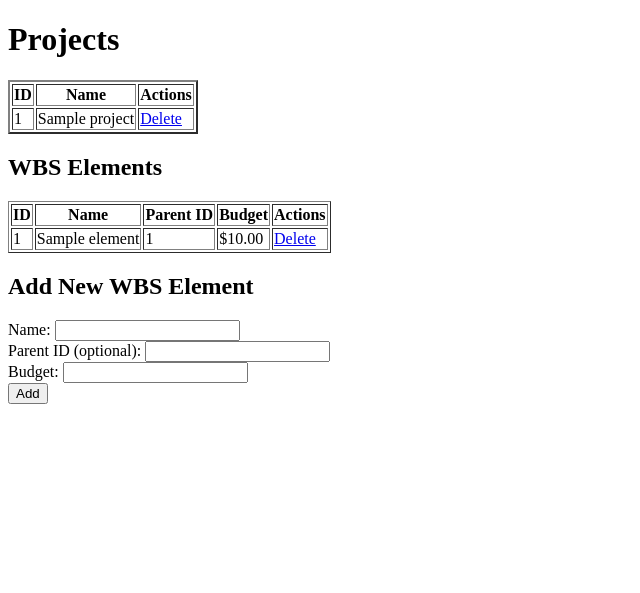
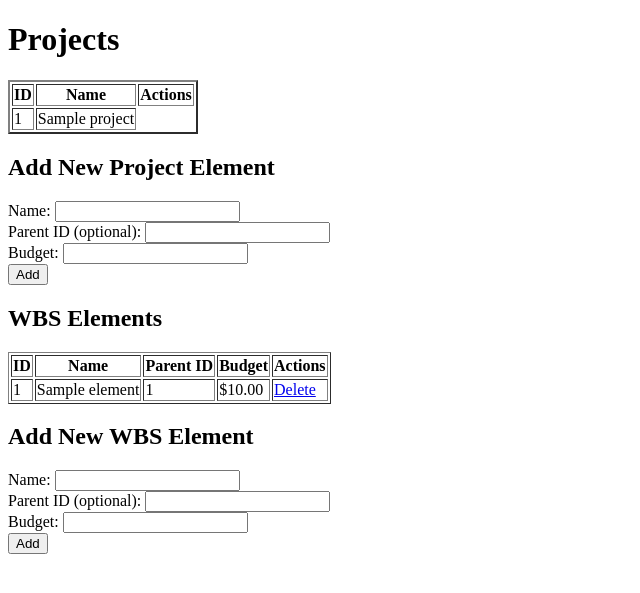
Before and after one commit to attesnn/project_financials, a Flask app: template templates/index.html in a window 1280 px wide. Shown: the top 593 px of the page, without its empty margins (0-640 px from the left). Run offline with Flask 3, Linux system fonts and the light colour scheme; the template is opened without the code that fills it: most values are stand-ins (such as "Sample title", 1, 10 or a date in 2020).

Commit message:
successful project list on website

```diff
--- a/app.py
+++ b/app.py
@@ -1,6 +1,6 @@
 # Import necessary modules
 from flask import Flask, render_template, request, redirect, url_for
-from models import Session, WBSElement  # Import database session and WBS model
+from models import Session, WBSElement, ProjectDetails  # Import database session and WBS model
 
 # Initialize the Flask app
 app = Flask(__name__)
@@ -16,15 +16,17 @@ def index():
 
     # Query all WBS elements from the database
     wbs_elements = session.query(WBSElement).all()
+    project_details = session.query(ProjectDetails).all()
 
     # Close the session to free up resources
     session.close()
 
     # Render the 'index.html' template and pass the WBS elements to it
-    return render_template("index.html", wbs_elements=wbs_elements)
+    return render_template("index.html", wbs_elements=wbs_elements, project_details=project_details)
 
 # Route to handle adding a new WBS element
 @app.route("/add", methods=["POST"])
+
 def add_wbs_element():
     """
     Add a new WBS element to the database.
@@ -53,6 +55,35 @@ def add_wbs_element():
 
     # Redirect the user back to the home page after adding the element
     return redirect(url_for("index"))
+
+@app.route("/addproject", methods=["POST"])
+def add_project():
+    """
+    Add a new project to the database.
+    """
+    # Get form data from the request
+    project_name = request.form.get("project_name")
+    project_number = request.form.get("project_number")
+
+    # Create a database session
+    session = Session()
+
+    # Create a new project object
+    new_project = ProjectDetails(
+        project_name=project_name,
+        project_number=project_number
+    )
+
+    # Add the new project to the session and commit it to the database
+    session.addproject(new_project)
+    session.commit()
+
+    # Close the session
+    session.close()
+
+    # Redirect the user back to the home page after adding the project
+    return redirect(url_for("index"))
+
 
 # Route to handle deleting a WBS element
 @app.route("/delete/<int:element_id>")
--- a/models.py
+++ b/models.py
@@ -22,8 +22,8 @@ class ProjectDetails(Base):
     __tablename__ = 'project_details'
 
     id = Column(Integer, primary_key=True)
-    name = Column(String(50), nullable=False)
-    number = Column(String(50), nullable=False)
+    project_name = Column(String(50), nullable=False)
+    project_number = Column(String(50), nullable=False)
     #project_manager = Column(String(50), nullable=False)
     #project_start = Column(String(50), nullable=False)
     #project_end = Column(String(50), nullable=False)
--- a/templates/index.html
+++ b/templates/index.html
@@ -16,18 +16,29 @@
             </tr>
         </thead>
         <tbody>
-            {% for project in projects %}
+            {% for project in project_details %}
             <tr>
                 <td>{{ project.id }}</td>
-                <td>{{ project.name }}</td>
-                <td>
-                    <a href="{{ url_for('delete_project', project_id=project.id) }}">Delete</a>
-                </td>
+                <td>{{ project.project_name }}</td>
             </tr>
             {% endfor %}
         </tbody>
 
     </table>
+
+    <h2>Add New Project Element</h2>
+    <form action="{{ url_for('add_project') }}" method="POST">
+        <label for="name">Name:</label>
+        <input type="text" id="name" name="name" required>
+        <br>
+        <label for="parent_id">Parent ID (optional):</label>
+        <input type="number" id="parent_id" name="parent_id">
+        <br>
+        <label for="budget">Budget:</label>
+        <input type="number" id="budget" name="budget" required>
+        <br>
+        <button type="submit">Add</button>
+    </form>
 
 
     <h2>WBS Elements</h2>
```
Also changed, not shown: cli.py (+17 -7 lines).
